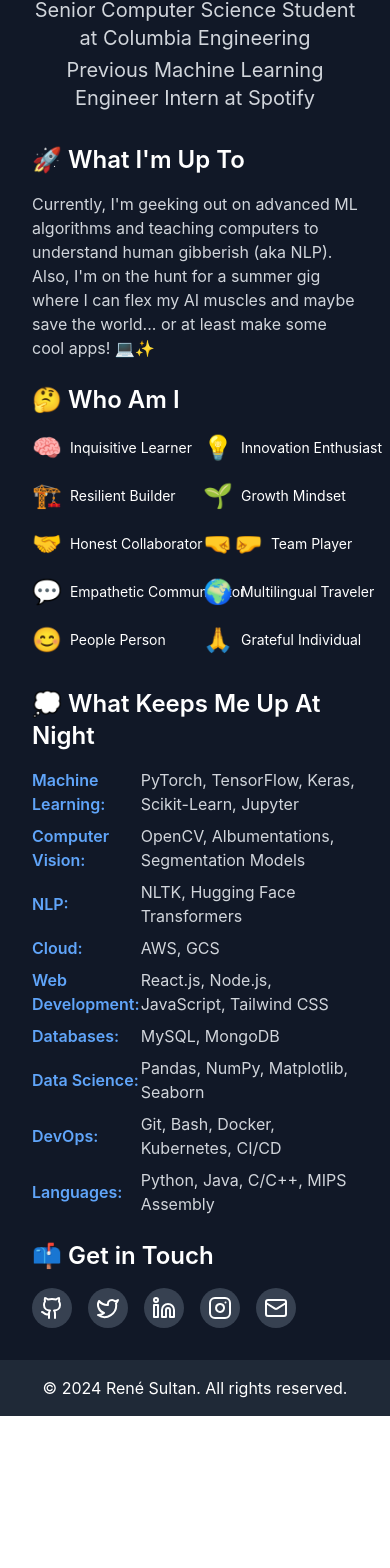
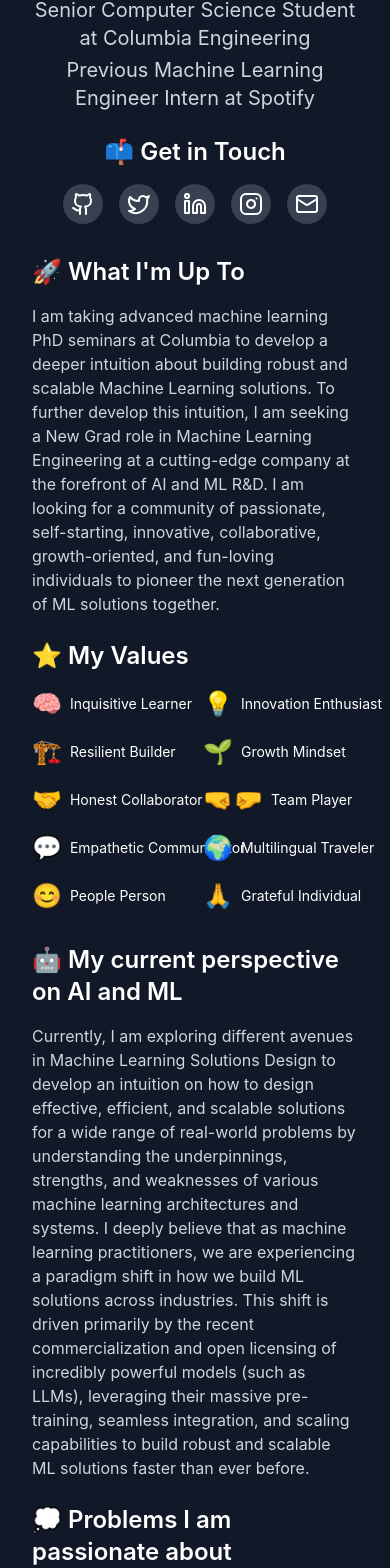
Before and after one commit to renesultan/my-personal-website, a React (Create React App) app in the folder frontend/: page / in a window 390 px wide. Shown: the part 376-1944 px from the top of the page. Before the commit the page ends 1792 px from the top, so only its background shows below. Built offline with nearby package versions, Linux system fonts and the light colour scheme.

Commit message:
finalized frontend (still need to test on phone though)

```diff
--- a/frontend/src/pages/About.jsx
+++ b/frontend/src/pages/About.jsx
@@ -1,28 +1,22 @@
 import React from 'react';
 import AnimatedPage from '../components/AnimatedPage';
-
+import TechInterests from '../components/TechInterests';
 const About = () => {
   return (
     <AnimatedPage>
         <div className="max-w-3xl mx-auto">
-        <h1 className="text-3xl font-bold mb-4">About Me</h1>
+        <h1 className="text-3xl font-bold mb-4">About Me 🙋‍♂️</h1>
         <p className="mb-4">
             Hello! I'm René Sultan, a senior Computer Science student at Columbia Engineering with a passion for AI/ML and innovation.
         </p>
         <p className="mb-4">
-            My journey in tech has led me to exciting opportunities, including a Machine Learning Engineer internship at Spotify. I'm constantly seeking new challenges and ways to apply my skills to solve real-world problems.
+            My journey in tech has led me to exciting opportunities. I'm constantly seeking new challenges and innovative ways to apply my skills to solve real-world problems.
         </p>
         <p className="mb-4">
-            When I'm not coding or learning about the latest tech trends, you can find me playing the piano, engaging in different sports, reading in the park, trying restaurants and coffee shops in nyc, or wildly partying ("work hard play" hard mentality).
+            When I'm not coding or learning about the latest tech trends, you can find me playing writing philosophical reflections, reading all sorts of books, playing the piano, engaging in different sports, trying out new restaurants and coffee shops in nyc, or clubbing.
         </p>
-        <h2 className="text-2xl font-bold mt-8 mb-4">Skills</h2>
-        <ul className="list-disc list-inside">
-            <li>Programming Languages: Python, Java, JavaScript</li>
-            <li>Machine Learning: TensorFlow, PyTorch, scikit-learn</li>
-            <li>Web Development: React, Node.js</li>
-            <li>Database: SQL, MongoDB</li>
-            <li>Tools: Git, Docker, AWS</li>
-        </ul>
+        <h2 className="text-2xl font-bold mt-8 mb-4">Technical Skills 👨‍💻</h2>
+        <TechInterests />
         </div>
     </AnimatedPage>
   );
--- a/frontend/src/pages/Home.jsx
+++ b/frontend/src/pages/Home.jsx
@@ -5,7 +5,6 @@ import AnimatedPage from '../components/AnimatedPage';
 import ProfilePhoto from '../components/ProfilePhoto';
 import Introduction from '../components/Introduction';
 import PersonalityTraits from '../components/PersonalityTraits';
-import TechInterests from '../components/TechInterests';
 
 const SocialButton = ({ Icon, href, label }) => (
   <motion.a
@@ -21,31 +20,31 @@ const SocialButton = ({ Icon, href, label }) => (
   </motion.a>
 );
 
-const InterestTag = ({ children }) => (
-  <span className="bg-blue-500 text-white px-3 py-1 rounded-full text-sm font-semibold m-1 inline-block">
-    {children}
-  </span>
-);
-
 const Home = () => {
-  const interests = [
-    "Machine Learning", "LLMs", "Computer Vision", "Natural Language Processing",
-    "AI Ethics", "Quantum Computing", "Robotics", "Data Science"
-  ];
-
   return (
     <AnimatedPage>
-      <div className="grid grid-cols-1 md:grid-cols-2 gap-8 max-w-6xl mx-auto px-4">
+      <div className="max-w-6xl mx-auto px-4 space-y-8">
         <motion.div
-          className="col-span-1 md:col-span-2 flex flex-col items-center"
+          className="flex flex-col items-center justify-center text-center"
           initial={{ opacity: 0, y: 20 }}
           animate={{ opacity: 1, y: 0 }}
           transition={{ duration: 0.5 }}
         >
           <ProfilePhoto />
           <Introduction />
+          <div className="mt-6">
+            <h2 className="text-2xl font-semibold mb-4">📫 Get in Touch</h2>
+            <div className="flex flex-wrap justify-center gap-4">
+              <SocialButton Icon={Github} href="https://github.com/renesultan" label="GitHub" />
+              <SocialButton Icon={Twitter} href="https://twitter.com/rene_sultan" label="Twitter" />
+              <SocialButton Icon={Linkedin} href="https://linkedin.com/in/renesultan" label="LinkedIn" />
+              <SocialButton Icon={Instagram} href="https://instagram.com/renesultan" label="Instagram" />
+              <SocialButton Icon={Mail} href="mailto:rs4240@columbia.edu" label="Email" />
+            </div>
+          </div>
         </motion.div>
 
+        <div className="grid grid-cols-1 md:grid-cols-2 gap-8">
           <motion.div
             className="space-y-6"
             initial={{ opacity: 0, x: -20 }}
@@ -55,13 +54,12 @@ const Home = () => {
             <div>
               <h2 className="text-2xl font-semibold mb-4">🚀 What I'm Up To</h2>
               <p className="text-gray-300">
-              Currently, I'm geeking out on advanced ML algorithms and teaching computers to understand human gibberish (aka NLP).
-              Also, I'm on the hunt for a summer gig where I can flex my AI muscles and maybe save the world... or at least make some cool apps! 💻✨
+                I am taking advanced machine learning PhD seminars at Columbia to develop a deeper intuition about building robust and scalable Machine Learning solutions. To further develop this intuition, I am seeking a New Grad role in Machine Learning Engineering at a cutting-edge company at the forefront of AI and ML R&D. I am looking for a community of passionate, self-starting, innovative, collaborative, growth-oriented, and fun-loving individuals to pioneer the next generation of ML solutions together.
               </p>
             </div>
 
             <div>
-            <h2 className="text-2xl font-semibold mb-4">🤔 Who Am I</h2>
+              <h2 className="text-2xl font-semibold mb-4">⭐ My Values</h2>
               <PersonalityTraits />
             </div>
           </motion.div>
@@ -73,21 +71,22 @@ const Home = () => {
             transition={{ duration: 0.5, delay: 0.4 }}
           >
             <div>
-            <h2 className="text-2xl font-semibold mb-4">💭 What Keeps Me Up At Night</h2>
-            <TechInterests />
+              <h2 className="text-2xl font-semibold mb-4">🤖 My current perspective on AI and ML</h2>
+              <p className="text-gray-300 mb-4">
+                Currently, I am exploring different avenues in Machine Learning Solutions Design to develop an intuition on how to design effective, efficient, and scalable solutions for a wide range of real-world problems by understanding the underpinnings, strengths, and weaknesses of various machine learning architectures and systems. I deeply believe that as machine learning practitioners, we are experiencing a paradigm shift in how we build ML solutions across industries. This shift is driven primarily by the recent commercialization and open licensing of incredibly powerful models (such as LLMs), leveraging their massive pre-training, seamless integration, and scaling capabilities to build robust and scalable ML solutions faster than ever before.
+              </p>
             </div>
 
             <div>
-            <h2 className="text-2xl font-semibold mb-4">📫 Get in Touch</h2>
-            <div className="flex space-x-4">
-              <SocialButton Icon={Github} href="https://github.com/renesultan" label="GitHub" />
-              <SocialButton Icon={Twitter} href="https://twitter.com/rene_sultan" label="Twitter" />
-              <SocialButton Icon={Linkedin} href="https://linkedin.com/in/renesultan" label="LinkedIn" />
-              <SocialButton Icon={Instagram} href="https://instagram.com/renesultan" label="Instagram" />
-              <SocialButton Icon={Mail} href="mailto:rs4240@columbia.edu" label="Email" />
-            </div>
+              <h2 className="text-2xl font-semibold mb-4">💭 Problems I am passionate about</h2>
+              <ul className="list-none space-y-2">
+                <li>🧠 How to reach AGI by developing a better understanding of the human brain and psyche</li>
+                <li>💬 How to communicate with LLMs to unlock their full potential in any given task</li>
+                <li>🤖 How to build AI systems that allow humans to delegate suitable tasks, enabling them to focus on more creative and general intelligence-related problems</li>
+              </ul>
             </div>
           </motion.div>
+        </div>
       </div>
     </AnimatedPage>
   );
--- a/frontend/src/pages/Work.jsx
+++ b/frontend/src/pages/Work.jsx
@@ -9,44 +9,44 @@ const TimelineNode = ({ isActive }) => (
 
 const WorkCard = ({ title, company, description, technologies, image, link, startDate, endDate, isLast }) => (
   <motion.div
-    className="mb-16 relative pl-12"
+    className="mb-16 relative pl-4 sm:pl-12"
     initial={{ opacity: 0, y: 50 }}
     animate={{ opacity: 1, y: 0 }}
     transition={{ duration: 0.5 }}
   >
     <TimelineNode isActive={isLast} />
-    <div className="absolute left-12 top-0 text-sm text-gray-400 w-40">
+    <div className="absolute left-4 sm:left-12 top-0 text-xs sm:text-sm text-gray-400 w-20 sm:w-40">
       {startDate}
       <br />
       {endDate}
     </div>
     <motion.div
-      className="bg-gray-800 p-6 rounded-lg shadow-lg ml-40"
+      className="bg-gray-800 p-4 sm:p-6 rounded-lg shadow-lg ml-24 sm:ml-40"
       whileHover={{ scale: 1.02 }}
     >
-      <div className="mb-4 h-24 overflow-hidden rounded-lg">
+      <div className="mb-4 h-16 sm:h-24 overflow-hidden rounded-lg">
         <LazyImage
           src={image}
           alt={company}
           className="w-full h-full object-contain bg-gray-700"
         />
       </div>
-      <h3 className="text-xl font-semibold mb-2">{title}</h3>
-      <h4 className="text-lg text-gray-300 mb-2">{company}</h4>
-      <p className="text-gray-300 mb-4">{description}</p>
+      <h3 className="text-lg sm:text-xl font-semibold mb-2">{title}</h3>
+      <h4 className="text-base sm:text-lg text-gray-300 mb-2">{company}</h4>
+      <p className="text-sm sm:text-base text-gray-300 mb-4">{description}</p>
       <div className="mb-4 flex flex-wrap">
         {technologies.map((tech, index) => (
-          <span key={index} className="inline-block bg-gray-700 rounded-full px-3 py-1 text-sm font-semibold text-gray-200 mr-2 mb-2">
+          <span key={index} className="inline-block bg-gray-700 rounded-full px-2 py-1 text-xs sm:text-sm font-semibold text-gray-200 mr-2 mb-2">
             {tech}
           </span>
         ))}
       </div>
       {link ? (
-        <a href={link} target="_blank" rel="noopener noreferrer" className="text-blue-400 hover:text-blue-300 transition-colors">
+        <a href={link} target="_blank" rel="noopener noreferrer" className="text-sm sm:text-base text-blue-400 hover:text-blue-300 transition-colors">
           Learn More →
         </a>
       ) : (
-        <span className="text-gray-500 italic">Confidential Work</span>
+        <span className="text-sm sm:text-base text-gray-500 italic">Confidential Work</span>
       )}
     </motion.div>
   </motion.div>
@@ -110,8 +110,8 @@ const Work = () => {
   return (
     <AnimatedPage>
       <div className="container mx-auto px-4">
-        <h1 className="text-3xl font-bold mb-12">Career Progression</h1>
-        <div className="relative pl-3">
+        <h1 className="text-2xl sm:text-3xl font-bold mb-8 sm:mb-12">Career Progression</h1>
+        <div className="relative pl-1 sm:pl-3">
           <div className="absolute left-0 top-0 bottom-0 w-0.5 bg-gray-600"/>
           {workExperiences.map((work, index) => (
             <WorkCard
```
Lines whose indentation alone changed are shown as unchanged.
